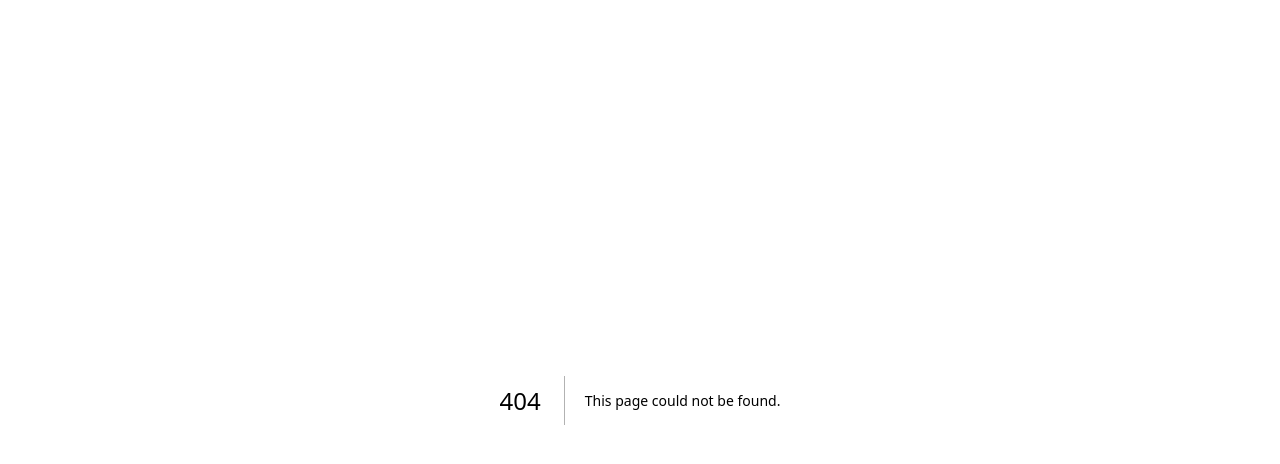
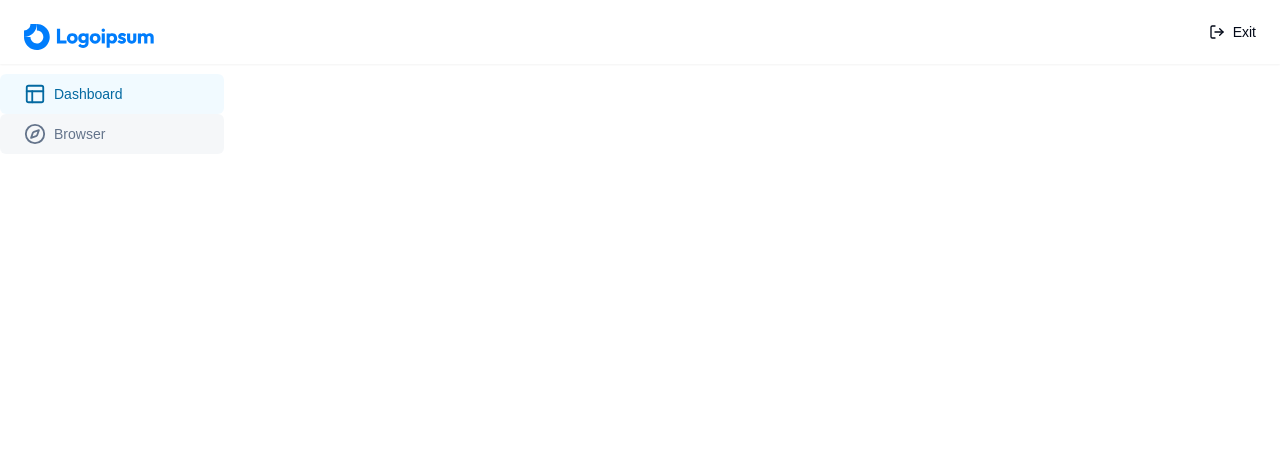
Before and after one commit to rdwaynedehoedt/Udemy_Clone, a Next.js app in the folder lms/: page /teacher/courses in a window 1280 px wide. Before the commit this address had no page. Shown: the top 464 px of the page. Built offline with nearby package versions, Linux system fonts and the light colour scheme.

Commit message:
fixed exit button

```diff
--- /dev/null
+++ b/lms/app/(dashboard)/(routes)/teacher/courses/page.tsx
@@ -0,0 +1,9 @@
+ const CoursesPage = () => {
+    return (
+        <div>
+            <p>Courses page</p>
+        </div>
+     );
+ }
+
+ export default CoursesPage;
--- a/lms/components/navbar-routes.tsx
+++ b/lms/components/navbar-routes.tsx
@@ -10,26 +10,32 @@ export const NavbarRoutes = () => {
   const pathname = usePathname();
   const router = useRouter();
 
-  const isTeacherPage = pathname?.startsWith("/Teacher");
+  // Make the pathname check case-insensitive and ensure it works for both `/teacher` and sub-paths.
+  const isTeacherPage = pathname?.toLowerCase().startsWith("/teacher");
   const isPlayerPage = pathname?.includes("/Chapter");
+
+  // Define the exit action
+  const handleExit = () => {
+    router.push("/"); // Redirect to homepage after exit
+  };
 
   return (
     <div className="flex gap-x-2 ml-auto">
+      {/* Show the Exit button only if on the teacher or player page */}
       {isTeacherPage || isPlayerPage ? (
-        <Button size="sm" variant="ghost">
+        <Button size="sm" variant="ghost" onClick={handleExit}>
           <LogOut className="h-4 w-4 mr-2" />
           Exit
         </Button>
       ) : (
+        // Show the Teacher Mode button if not on the teacher or player page
         <Link href="/teacher/courses">
           <Button size="sm" variant="ghost">
             Teacher mode
           </Button>
         </Link>
       )}
-      <UserButton
-        afterSignOutUrl="/"
-      />
+      <UserButton afterSignOutUrl="/" />
     </div>
   );
 };
```
